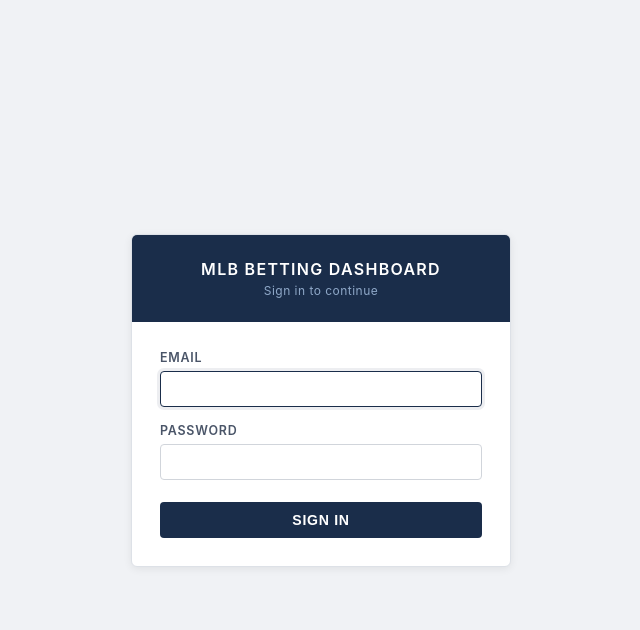
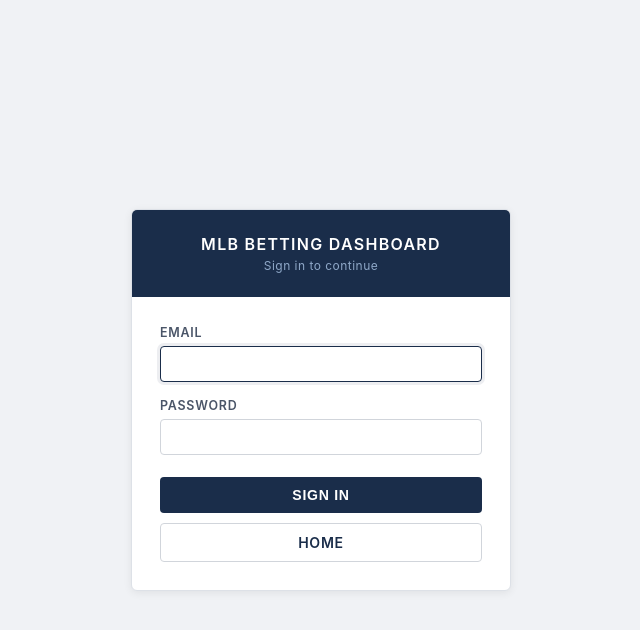
Before and after one commit to jeverett32/mlb-intelligence, a FastAPI app: page /login in a window 1280 px wide. Shown: the top 630 px of the page, without its empty margins (319-959 px from the left). Run offline with FastAPI, Linux system fonts and the light colour scheme; some libraries are stand-ins or nearby versions.

Commit message:
Add home link to login page

```diff
--- a/dashboard/templates/login.html
+++ b/dashboard/templates/login.html
@@ -104,6 +104,34 @@
     }
     .btn-submit:hover { background: #243d62; }
     .btn-submit:active { background: #132238; }
+
+    .actions {
+      display: grid;
+      gap: 10px;
+      margin-top: 6px;
+    }
+
+    .btn-secondary {
+      display: inline-flex;
+      align-items: center;
+      justify-content: center;
+      width: 100%;
+      padding: 10px;
+      border: 1px solid #d1d5db;
+      border-radius: 4px;
+      background: #fff;
+      color: #1a2d4a;
+      font-size: 0.88rem;
+      font-weight: 600;
+      letter-spacing: 0.05em;
+      text-transform: uppercase;
+      text-decoration: none;
+      transition: background 0.15s, border-color 0.15s;
+    }
+    .btn-secondary:hover {
+      background: #f7f9fc;
+      border-color: #1a2d4a;
+    }
   </style>
 </head>
 <body>
@@ -123,7 +151,10 @@
           <label for="password">Password</label>
           <input type="password" id="password" name="password" autocomplete="current-password" required>
         </div>
-        <button type="submit" class="btn-submit">Sign In</button>
+        <div class="actions">
+          <button type="submit" class="btn-submit">Sign In</button>
+          <a class="btn-secondary" href="/">Home</a>
+        </div>
       </form>
     </div>
   </div>
```
